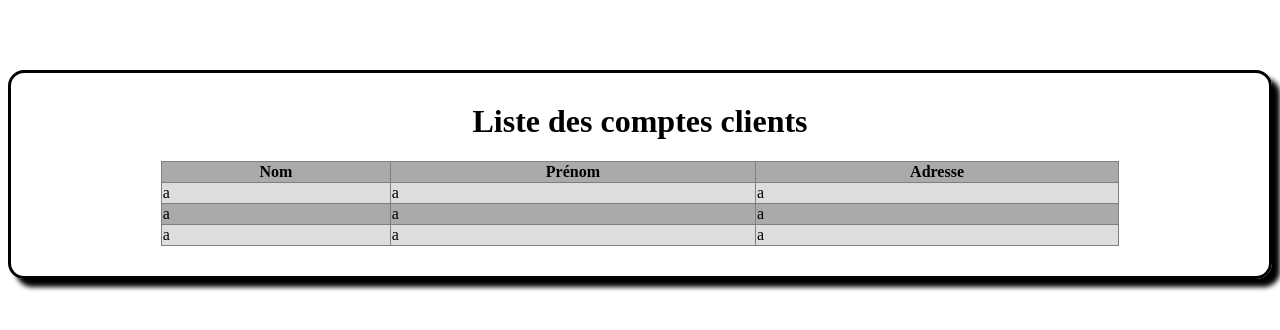
After one commit to TristanDuhesme/BEphp, a PHP site: page /html/consultationListeComptes.html in a window 1280 px wide. The commit adds this page. Shown: the top 330 px of the page. Run offline with PHP 8.4, Linux system fonts and the light colour scheme.

Commit message:
ajout de consultationCompte et modif css

```diff
--- a/css/stylesheet.css
+++ b/css/stylesheet.css
@@ -1,14 +1,42 @@
-#signup {
+div.centreOmbre {
 	border: solid;
  	border-radius: 1em;
 	box-shadow: black 0.5em 0.5em 0.3em;
 	margin: auto;
 	padding: 30px;
-	margin-top: 100px;
-	width: 200px;
+	margin-top: 70px;
+}
+.centreOmbre h1 {
+	text-align: center;
+	margin-top: 0px;
+}
+
+#signup {
+	font-size: 17px;
+	width: 180px;
 }
 
 #signup #submit {
 	margin: auto;
 	margin-top: 5px;
 }
+
+#listeCompte table {
+	margin: auto;
+	border-collapse: collapse;
+	width: 80%;
+}
+#listeCompte th, tr, td {
+	border: solid 1px grey;
+	margin: auto;
+}
+#listeCompte tr:nth-child(even) {
+	background-color: #DDD;
+}
+#listeCompte tr:nth-child(odd) {
+	background-color: #AAA;
+}
+
+#listeCompte tr.ligne:hover {
+	background-color: #FFF;
+}
--- /dev/null
+++ b/html/consultationListeComptes.html
@@ -0,0 +1,28 @@
+<!doctype html>
+<html lang="fr">
+<head>
+  <meta charset="utf-8">
+  <title>Liste des comptes</title>
+  <link rel="stylesheet" href="../css/stylesheet.css">
+  <script src="script.js"></script>
+</head>
+<body>
+<div id="listeCompte" class="centreOmbre">
+<h1>Liste des comptes clients</h1>
+<table>
+	<tr>
+		<th>Nom</th><th>Prénom</th><th>Adresse</th>
+	</tr>
+	<tr class="ligne">
+		<td>a</td><td>a</td><td>a</td>
+	</tr>
+	<tr class="ligne">
+		<td>a</td><td>a</td><td>a</td>
+	</tr>
+	<tr class="ligne">
+		<td>a</td><td>a</td><td>a</td>
+	</tr>
+</table>
+</div>
+</body>
+</html>
--- a/html/creationCompteClient.html
+++ b/html/creationCompteClient.html
@@ -7,8 +7,8 @@
   <script src="script.js"></script>
 </head>
 <body>
-<div id="signup">
-	<h1>Création de Compte client</h1>
+<div id="signup" class="centreOmbre">
+	<h1>Je m'inscris</h1>
 	<form  method="post">
 	<label>Nom</label><input name="nom"/><br>
 	<label>Prénom</label><input name="prenom"/><br>
```
